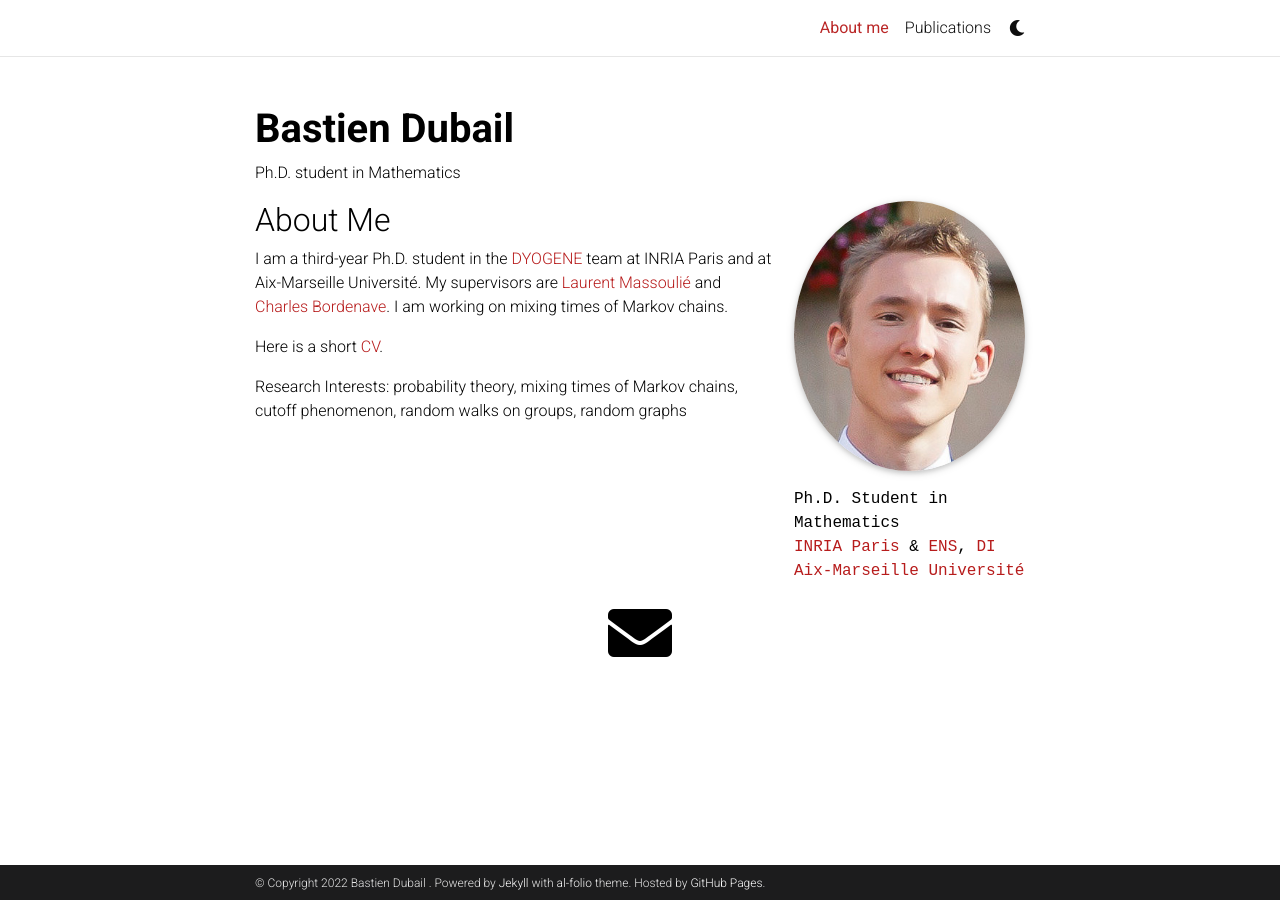
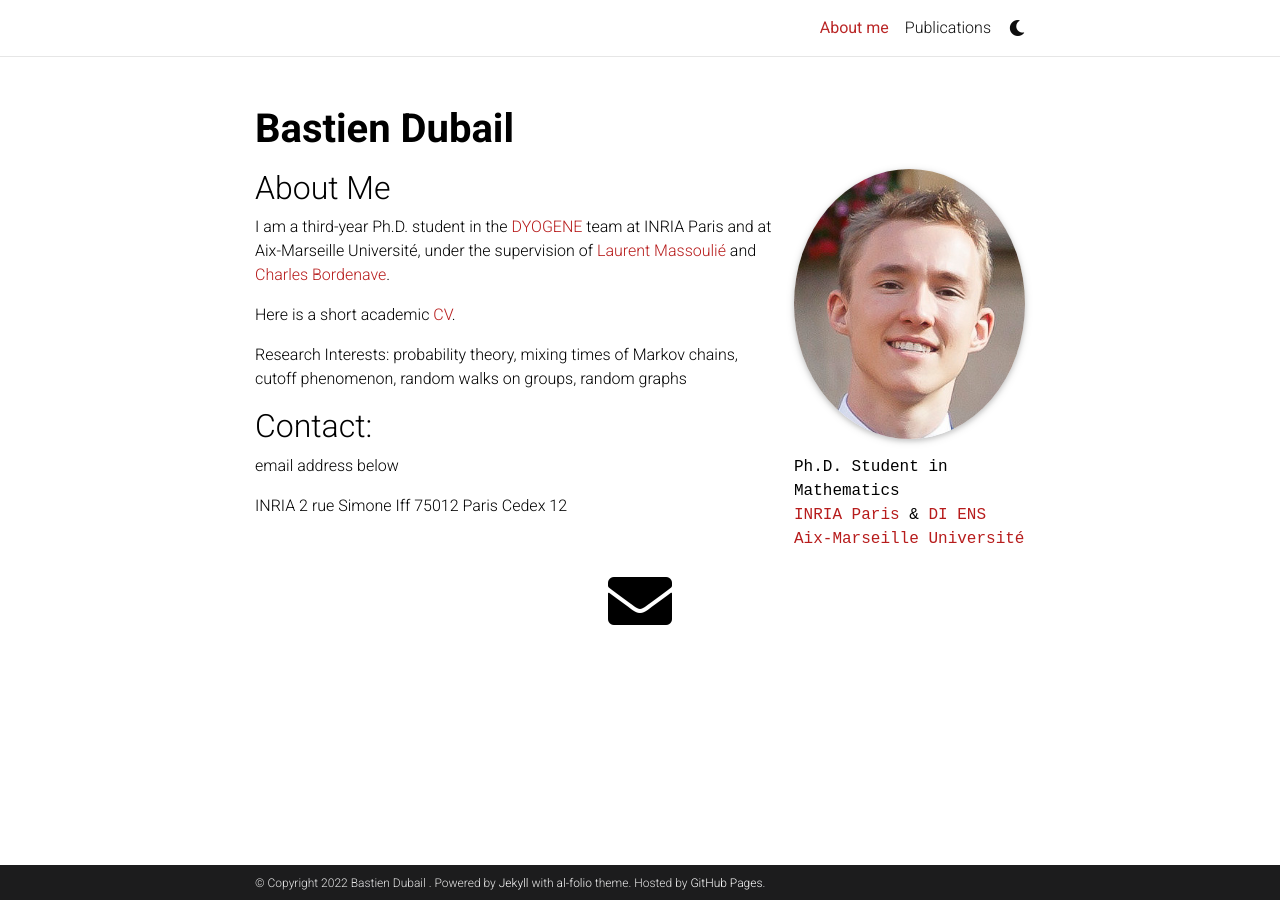
Before and after one commit to bdubail/bdubail.github.io, a Jekyll site: the page built from _pages/about.md, in a window 1280 px wide. Built offline with Jekyll 4.4.1, drawn with Linux system fonts in a browser that asks for light colours; full-size pictures stand in for the smaller copies a plugin makes; comment, search, counter and statistics services are not loaded; a style sheet for code colours, icons or effects is not loaded.

Commit message:
Update about.md

```diff
--- a/_pages/about.md
+++ b/_pages/about.md
@@ -2,7 +2,7 @@
 layout: about
 title: About me
 permalink: /
-subtitle: Ph.D. student in Mathematics
+subtitle:
 
 profile:
   align: right
@@ -10,7 +10,7 @@ profile:
   image_circular: true # crops the image to make it circular
   address: >
     <p> Ph.D. Student in Mathematics </p>
-    <p> <a href="https://www.inria.fr/fr/centre-inria-de-paris">INRIA Paris</a> & <a href="https://www.ens.psl.eu/">ENS</a>, <a href="https://www.di.ens.fr/">DI</a> </p>
+    <p> <a href="https://www.inria.fr/fr/centre-inria-de-paris">INRIA Paris</a> & <a href="https://www.di.ens.fr/">DI</a> <a href="https://www.ens.psl.eu/">ENS</a> </p>
     <p><a href="https://www.univ-amu.fr/">Aix-Marseille Université </a> </p>
 
 news: false  # includes a list of news items
@@ -20,10 +20,15 @@ social: true  # includes social icons at the bottom of the page
 
 ## About Me
 
-I am a third-year Ph.D. student in the [DYOGENE](https://www.di.ens.fr/dyogene/index.html) team at INRIA Paris and at Aix-Marseille Université. My supervisors are [Laurent Massoulié](https://www.di.ens.fr/laurent.massoulie/) and [Charles Bordenave](http://www.i2m.univ-amu.fr/perso/charles.bordenave/). I am working on mixing times of Markov chains.
+I am a third-year Ph.D. student in the [DYOGENE](https://www.di.ens.fr/dyogene/index.html) team at INRIA Paris and at Aix-Marseille Université, under the supervision of [Laurent Massoulié](https://www.di.ens.fr/laurent.massoulie/) and [Charles Bordenave](http://www.i2m.univ-amu.fr/perso/charles.bordenave/).
 
-
-Here is a short [CV](/assets/pdf/CV_english.pdf).
-
+Here is a short academic [CV](/assets/pdf/CV_english.pdf).
 
 Research Interests: probability theory, mixing times of Markov chains, cutoff phenomenon, random walks on groups, random graphs
+
+## Contact:
+email address below
+
+INRIA
+2 rue Simone Iff
+75012 Paris Cedex 12
```
